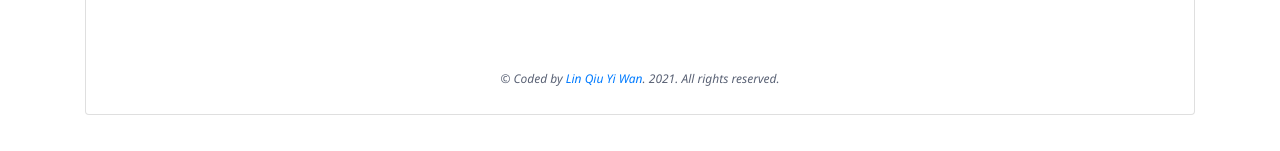
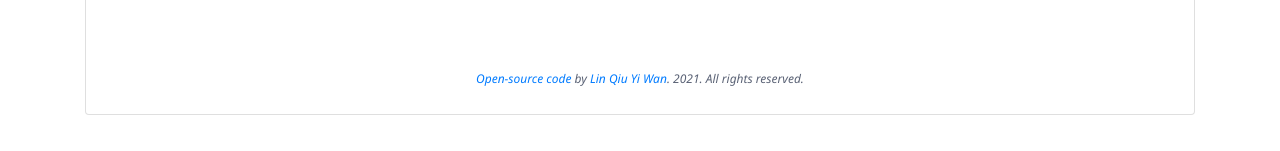
Before and after one commit to wanlinqiuyi/Weather-App, a website built with Parcel: page index.html in a window 1280 px wide. Shown: the part 491-642 px from the top of the page. Built offline with nearby package versions, Linux system fonts and the light colour scheme.

Commit message:
Update index.html

```diff
--- a/index.html
+++ b/index.html
@@ -165,7 +165,11 @@
 
   <div class="copyright">
                         <em>
-            © Coded by
+            <a
+              href="https://github.com/wanlinqiuyi/Weather-App"
+              target="_blank"
+            >Open-source code</a
+            > by
             <a
               href="https://wanlinqiuyi.wixsite.com/portfolio?lang=en" class="text-decoration-none"
               target="_blank"
```
